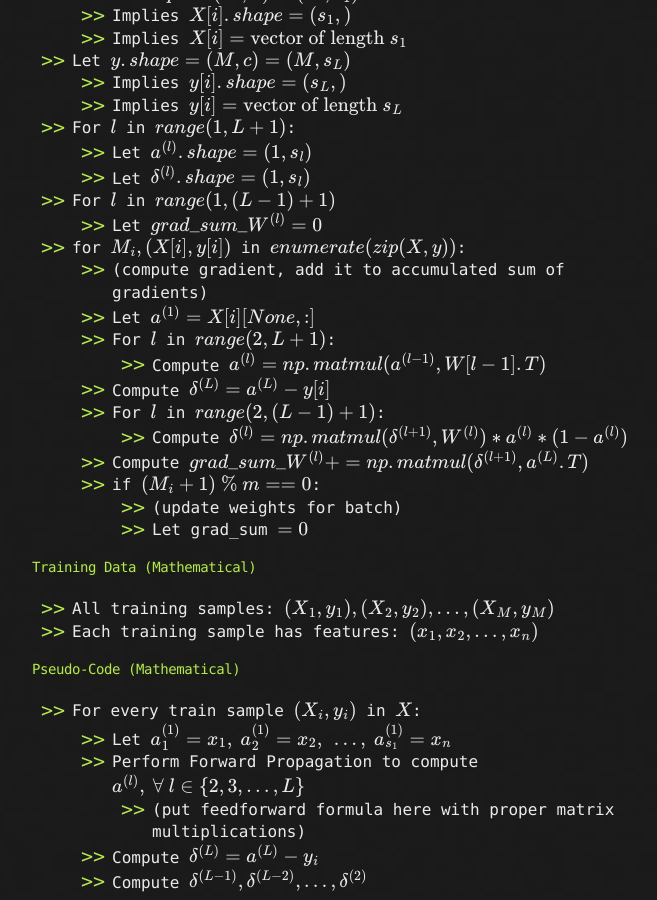
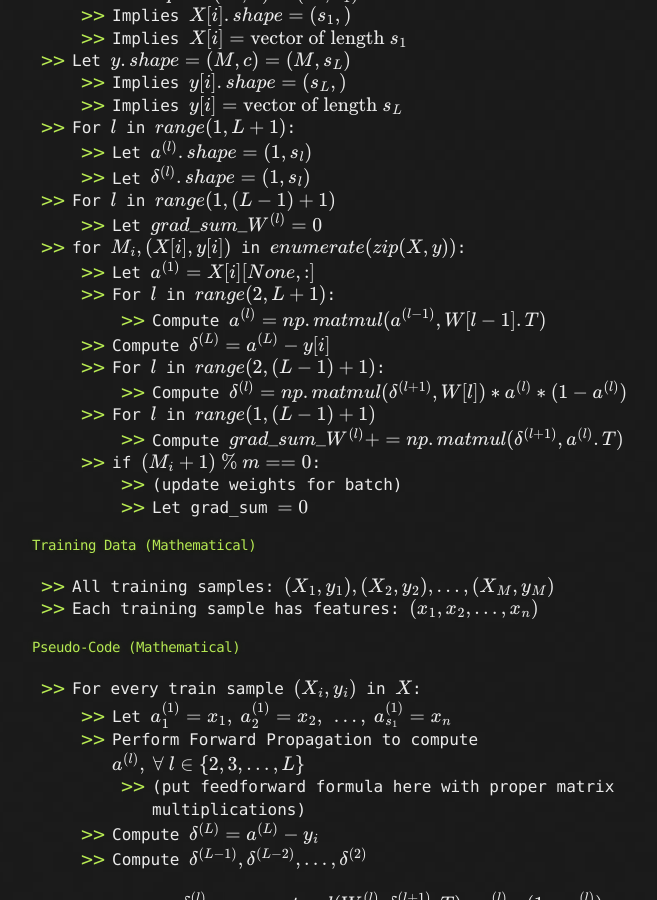
Before and after one commit to LivingProgram/ml-notes, a Jekyll site: the page built from index.md, in a window 1280 px wide and 900 px high, scrolled down 15499 px. Shown: the whole window, without its empty margins (308-965 px from the left). Built offline with Jekyll 4.4.1, drawn with Linux system fonts in a browser that asks for light colours; our own code applies the rules of GitHub Pages for plain Markdown files; formulas are drawn with MathJax 3; the repository's description, which GitHub fills in, is left out.

Commit message:
update notes

```diff
--- a/index.md
+++ b/index.md
@@ -481,14 +481,14 @@ $$
 - For $$l$$ in $$range(1,(L-1)+1)$$
   - Let $$grad\_sum\_W^{(l)}=0$$
 - for $$M_i, (X[i],y[i])$$ in $$enumerate(zip(X,y))$$:
-  - (compute gradient, add it to accumulated sum of gradients)
   - Let $$a^{(1)}=X[i][None,:]$$
   - For $$l$$ in $$range(2,L+1)$$:
     - Compute $$a^{(l)}=np.matmul(a^{(l-1)},W[l-1].T)$$
   - Compute $$\delta^{(L)}=a^{(L)}-y[i]$$
   - For $$l$$ in $$range(2,(L-1)+1)$$:
-    - Compute $$\delta^{(l)}=np.matmul(\delta^{(l+1)},W^{(l)})*a^{(l)}*(1-a^{(l)})$$
-  - Compute $$grad\_sum\_W^{(l)}+=np.matmul(\delta^{(l+1)},a^{(L)}.T)$$
+    - Compute $$\delta^{(l)}=np.matmul(\delta^{(l+1)},W[l])*a^{(l)}*(1-a^{(l)})$$
+  - For $$l$$ in $$range(1,(L-1)+1)$$
+    - Compute $$grad\_sum\_W^{(l)}+=np.matmul(\delta^{(l+1)},a^{(l)}.T)$$
   - if $$(M_i+1)\ \%\ m == 0$$:
     - (update weights for batch)
     - Let grad_sum $$=0$$
```
